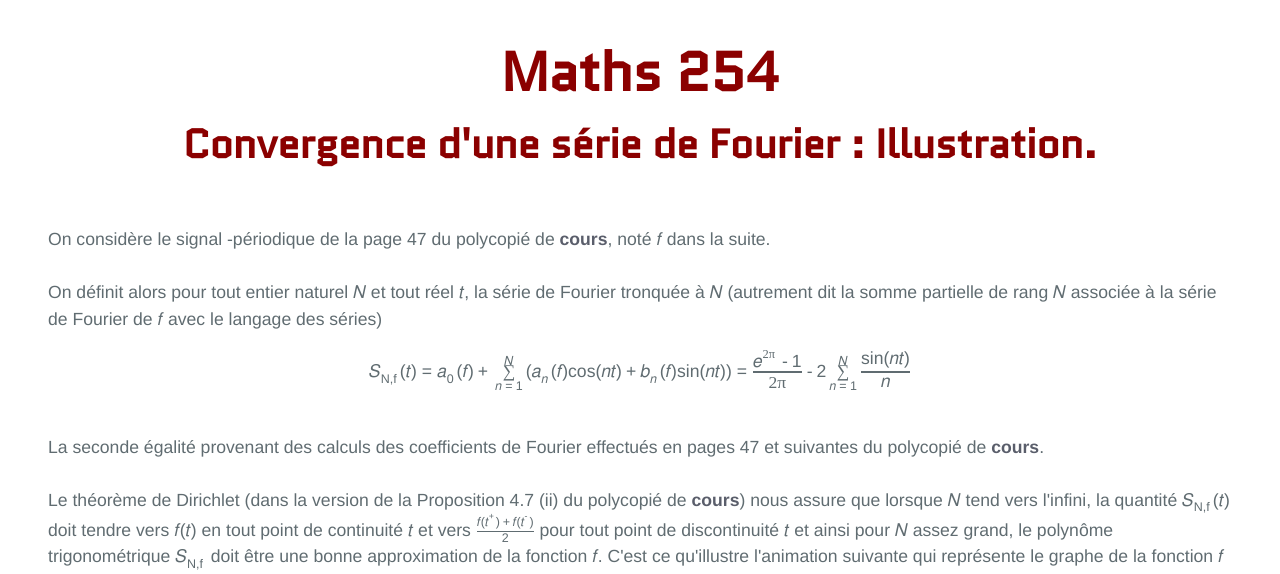
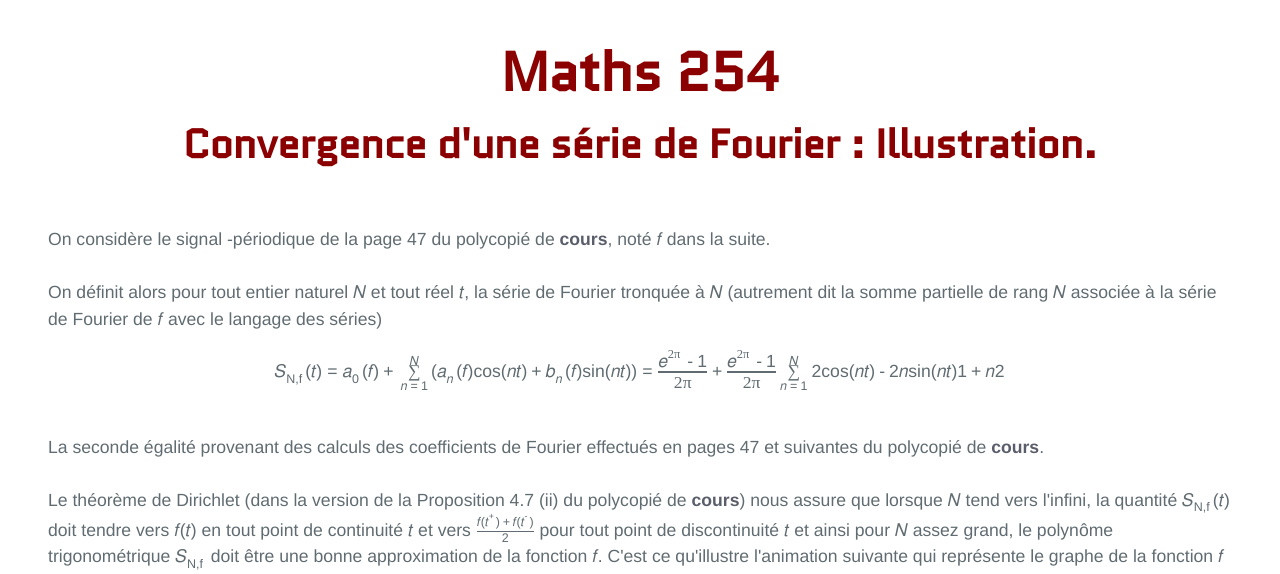
Before and after one commit to KevinDestagnol/algebre.github.io, a Jekyll site: the page built from exp.md, in a window 1280 px wide. Shown: the part 260-834 px from the top of the page. Built offline with Jekyll 4.4.1, drawn with Linux system fonts in a browser that asks for light colours; some web fonts are replaced.

Commit message:
Update default11.html

```diff
--- a/_layouts/default11.html
+++ b/_layouts/default11.html
@@ -60,17 +60,21 @@ On définit alors pour tout entier naturel <math><mi>N</mi></math> et tout réel
 	<mi>t</mi>
 	<mi>)</mi>
 	<mi>)</mi>
-    <mo>=</mo><mfrac><mrow><msup><mi>e</mi><mi style="font-family:Times New Roman, Times, serif;">2&pi;</mi></msup><mo>-</mo><mi>1</mi></mrow><mn style="font-family:Times New Roman, Times, serif;">2&pi;</mn></mfrac><mo>-</mo><mn>2</mn><munderover>
+    <mo>=</mo><mfrac><mrow><msup><mi>e</mi><mi style="font-family:Times New Roman, Times, serif;">2&pi;</mi></msup><mo>-</mo><mi>1</mi></mrow><mn style="font-family:Times New Roman, Times, serif;">2&pi;</mn></mfrac><mo>+</mo><mfrac><mrow><msup><mi>e</mi><mi style="font-family:Times New Roman, Times, serif;">2&pi;</mi></msup><mo>-</mo><mi>1</mi></mrow><mn style="font-family:Times New Roman, Times, serif;">2&pi;</mn></mfrac><munderover>
       <mo style="font-family:Times New Roman, Times, serif;">&sum;</mo>
       <mrow><mi>n</mi><mo>=</mo><mn>1</mn></mrow>
       <mi>N</mi>
     </munderover><mfrac>
-    <mrow><mi>sin</mi>
+	<mrow><mi>2</mi><mi>cos</mi>
+	    <mi>(</mi>
+	<mi>n</mi>
+	<mi>t</mi>
+	    <mi>)</mi><mo>-</mo><mi>2</mi><mi>n</mi><mi>sin</mi>
 	    <mi>(</mi>
 	<mi>n</mi>
 	<mi>t</mi>
 	    <mi>)</mi></mrow>
-  <mi>n</mi>
+	<mi>1</mi><mo>+</mo><mi><msup><mi>n</mi><mi>2</mi></msup></mi>
   </mfrac>.
    </math>
 </p>
```
